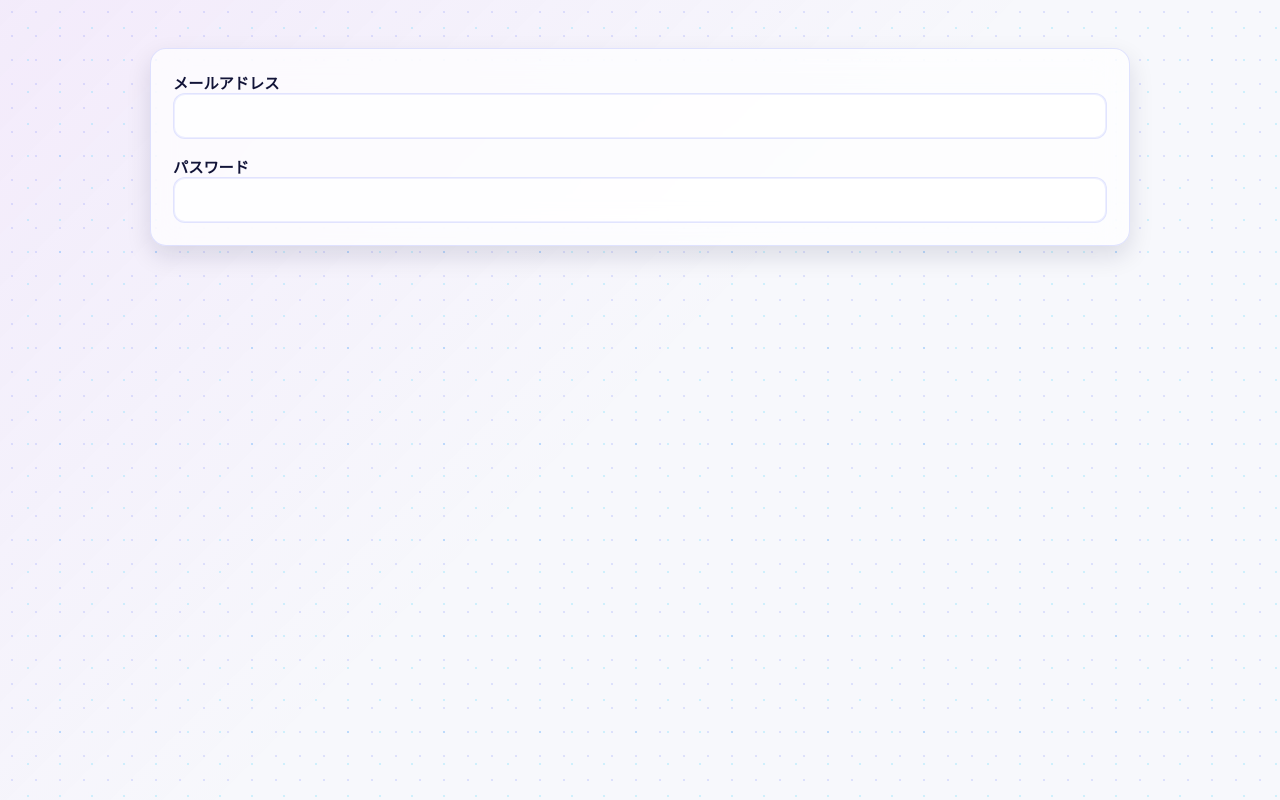
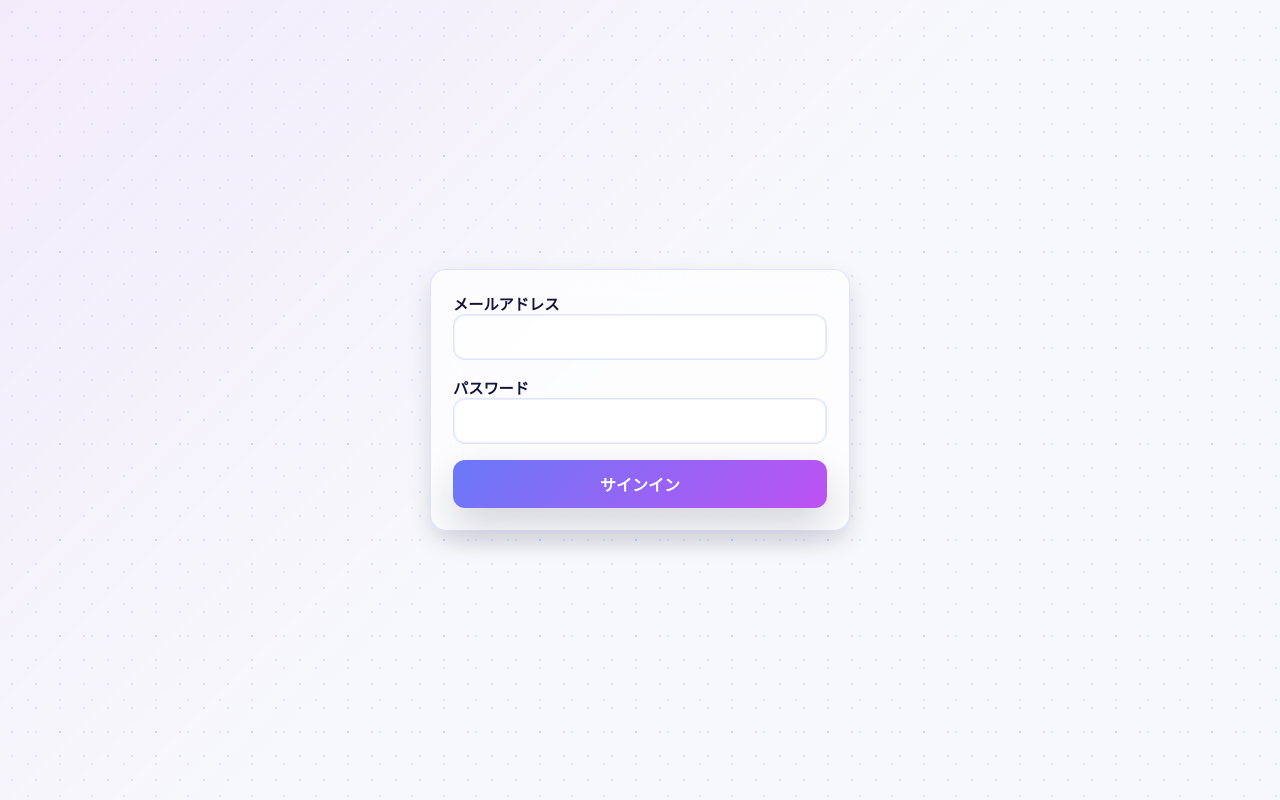
Before and after one commit to ANOSkdy/ensemble_sys, a Next.js app: page /login in a window 1280 px wide. Built offline with nearby package versions, Linux system fonts and the light colour scheme.

Commit message:
Center login form and add sign in button

```diff
--- a/app/globals.css
+++ b/app/globals.css
@@ -113,6 +113,18 @@ body:has(.login-page) .top-bar,
 body:has(.login-page) .nav-scrim,
 body:has(.login-page) .nav-toggle-button {
   display: none;
+}
+
+.login-page {
+  min-height: 100vh;
+  display: flex;
+  align-items: center;
+  justify-content: center;
+  padding: 24px;
+}
+
+.login-page .container {
+  width: min(420px, 100%);
 }
 
 .app-main {
--- a/app/login/login-form.tsx
+++ b/app/login/login-form.tsx
@@ -1,12 +1,13 @@
 "use client";
 
-import { useFormState } from "react-dom";
+import { useFormState, useFormStatus } from "react-dom";
 import { loginAction, type LoginState } from "@/app/login/actions";
 
 const initialState: LoginState = { ok: true };
 
 export function LoginForm() {
   const [, formAction] = useFormState(loginAction, initialState);
+  const { pending } = useFormStatus();
 
   return (
     <form className="card" action={formAction}>
@@ -30,6 +31,9 @@ export function LoginForm() {
           required
         />
       </div>
+      <button type="submit" disabled={pending} aria-disabled={pending}>
+        {pending ? "サインイン中..." : "サインイン"}
+      </button>
     </form>
   );
 }
```
